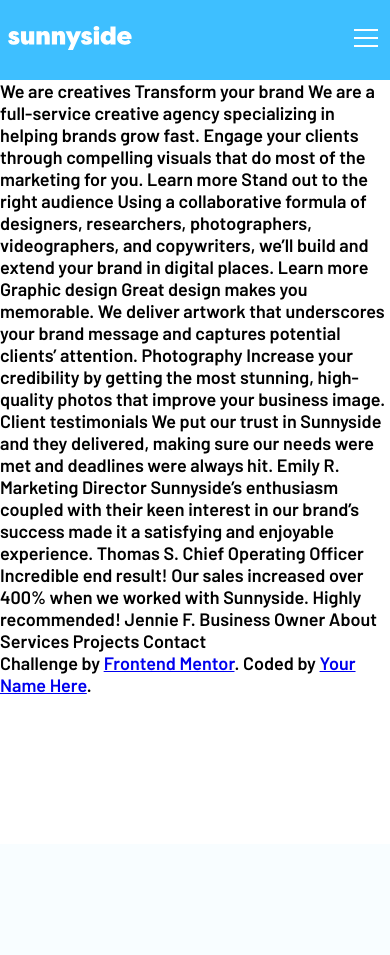
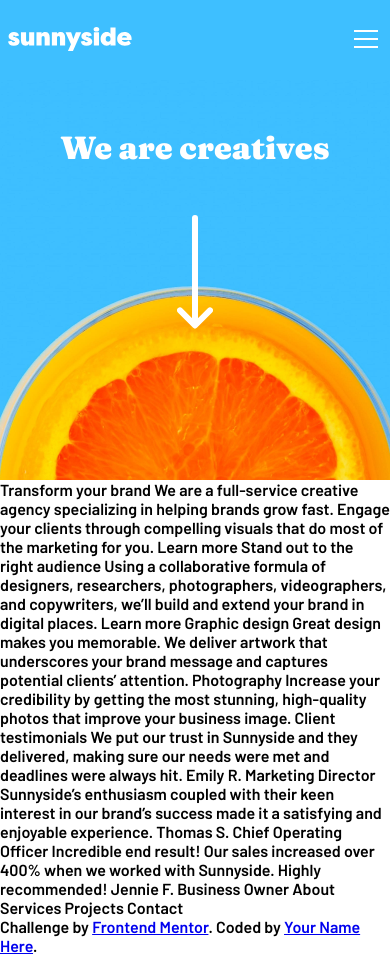
Before and after one commit to GabrielWolf-Dev/frontend-mentor-challenges, a PHP site: page / in a window 390 px wide. Before the commit the page ends 694 px from the top, so only its background shows below. Run offline with PHP 8.4, Linux system fonts and the light colour scheme.

Commit message:
Organizando o código CSS3 e finalizando o layout do header(Mobile e Desktop)

```diff
--- a/sunnyside-agency/index.html
+++ b/sunnyside-agency/index.html
@@ -28,8 +28,20 @@
       <li class="header__mobile-list"><a class="header__mobile-item" href="#">Projects</a></li>
       <li class="header__mobile-btnList"><a class="header__mobile-btnItem" href="contact.html">Contact</a></li>
     </ul>
-  </header>
-  We are creatives
+
+    <ul class="header__desktop">
+      <li class="header__desktop-list"><a class="header__desktop-item" href="#">About</a></li>
+      <li class="header__desktop-list"><a class="header__desktop-item" href="#">Services</a></li>
+      <li class="header__desktop-list"><a class="header__desktop-item" href="#">Projects</a></li>
+      <li class="header__desktop-btnList"><a class="header__desktop-btnItem" href="contact.html">Contact</a></li>
+    </ul>
+  </header><!--header-->
+
+  <section class="banner">
+    <h1 class="title">We are creatives</h1>
+
+    <img class="mytop-48" src="./images/icon-arrow-down.svg" alt="Icon arrow down" />
+  </section><!--banner-->
 
   Transform your brand
 
--- a/sunnyside-agency/js/index.js
+++ b/sunnyside-agency/js/index.js
@@ -1,6 +1,6 @@
 import $ from 'jquery';
 
-/*
+// Menu Mobile:
 $('.header__btn-mobile').click(() => {
     $('.header__mobile').fadeToggle();
-});*/
+});
--- a/sunnyside-agency/style/style.css
+++ b/sunnyside-agency/style/style.css
@@ -4,7 +4,7 @@
     margin: 0;
     padding: 0;
     box-sizing: border-box;
-    font-size: 18px;
+    font-size: 16px;
     /*
         Barlow -- Contents;
         Fraunces -- Tittles and Subtitles
@@ -31,12 +31,24 @@ ul { list-style-type: none; }
 button { cursor: pointer; border: 0; }
 
 /*---------------------------------------------------*/
+/* Default Styles: */
 
-.header__btn-mobile, .header__mobile { display: none; }
+.title {
+    font-family: 'Fraunces', sans-serif;
+    font-weight: 900;
+    font-size: 2rem;
+    color: var(--secondary-white);
+}
 
+.mytop-48 {
+    margin-top: 48px;
+}
+
+/*---------------------------------------------------*/
 /* Mobile First */
 
-@media (max-width: 768px) {
+.header__desktop, .header__mobile { display: none; }
+
 .header {
     width: 100%;
     padding: 24px 2%;
@@ -95,6 +107,70 @@ button { cursor: pointer; border: 0; }
     text-decoration: none;
     color: var(--secondary-darkBlue-desaturated);
 }
+
+.banner {
+    width: 100%;
+    min-height: 400px;
+    padding: 48px 2%;
+    background-image: url(../images/mobile/image-header.jpg);
+    background-position: bottom;
+    background-size: 100% 100%;
+    background-repeat: no-repeat;
+    background-color: #3ebfff;
+    text-align: center;
+}
+
+@media (min-width: 320px){
+    .banner {
+        background-image: url(../images/desktop/image-header.jpg);
+        min-height: 400px;
+        background-size: cover;
+    }
 }
 
 /*---------------------------------------------------*/
+/* Layout Desktop */
+
+@media (min-width: 768px) {
+    * {
+        font-size: 18px;
+    }
+
+    .header__desktop { display: block; }
+
+    .header__btn-mobile, .header__mobile { display: none; }
+
+    /*----------------------------------------------------------*/
+
+    .header__desktop-list {
+        display: inline-block;
+        margin: 0 16px;
+    }
+
+    .header__desktop-item {
+        color: var(--secondary-white);
+        text-decoration: none;
+    }
+
+    .header__desktop-btnList {
+        width: 100px;
+        height: 32px;
+        line-height: 32px;
+        text-align: center;
+        background-color: var(--secondary-white);
+        border-radius: 16px;
+        display: inline-block;
+    }
+
+    .header__desktop-btnItem {
+        text-decoration: none;
+        color: var(--secondary-darkBlue-desaturated);
+    }
+
+    .banner {
+        background-image: url(../images/desktop/image-header.jpg);
+        background-size: contain;
+    }
+}
+
+/*---------------------------------------------------*/
```
Also changed, not shown: sunnyside-agency/dist/bundle.js. Lines whose indentation alone changed are shown as unchanged.
